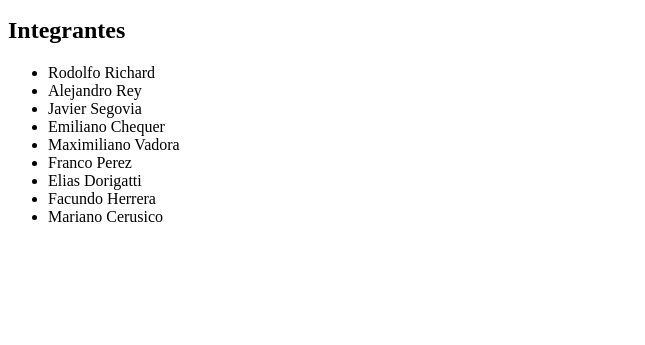
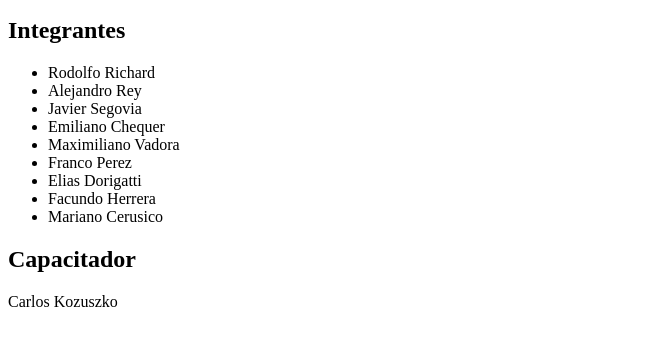
Before and after one commit to ckozus/training-git-feb, a plain HTML site: page index.html in a window 1280 px wide. Shown: the part 87-432 px from the top of the page, without its empty margins (0-645 px from the left). Drawn offline with Linux system fonts and the light colour scheme.

Commit message:
Agregando informacion del capacitador.

```diff
--- a/index.html
+++ b/index.html
@@ -22,5 +22,9 @@
     <li>Mariano Cerusico</li>
   </ul>
 
+  <h2>Capacitador</h2>
+
+  <p>Carlos Kozuszko</p>
+
 </body>
 </html>
```
